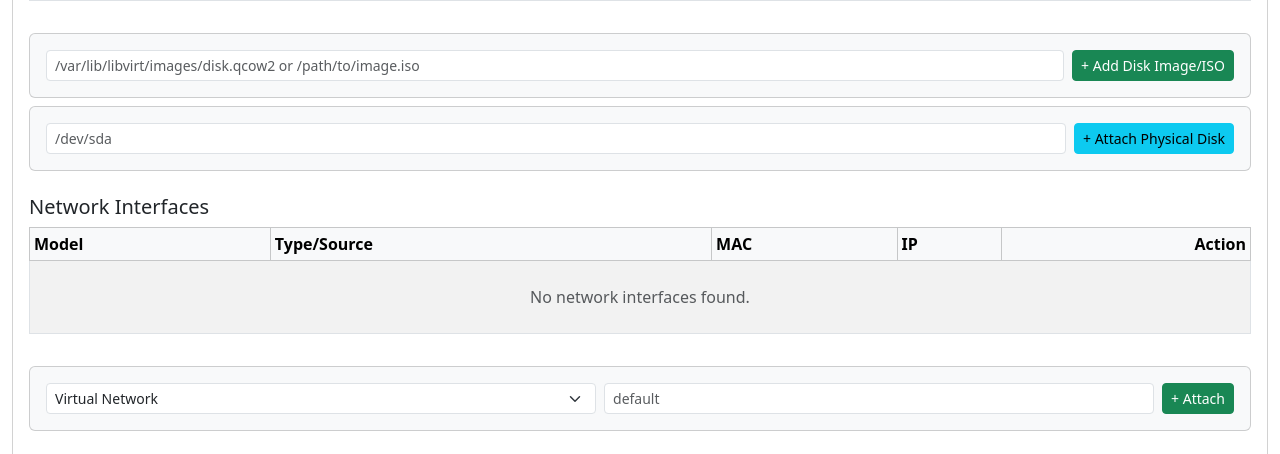
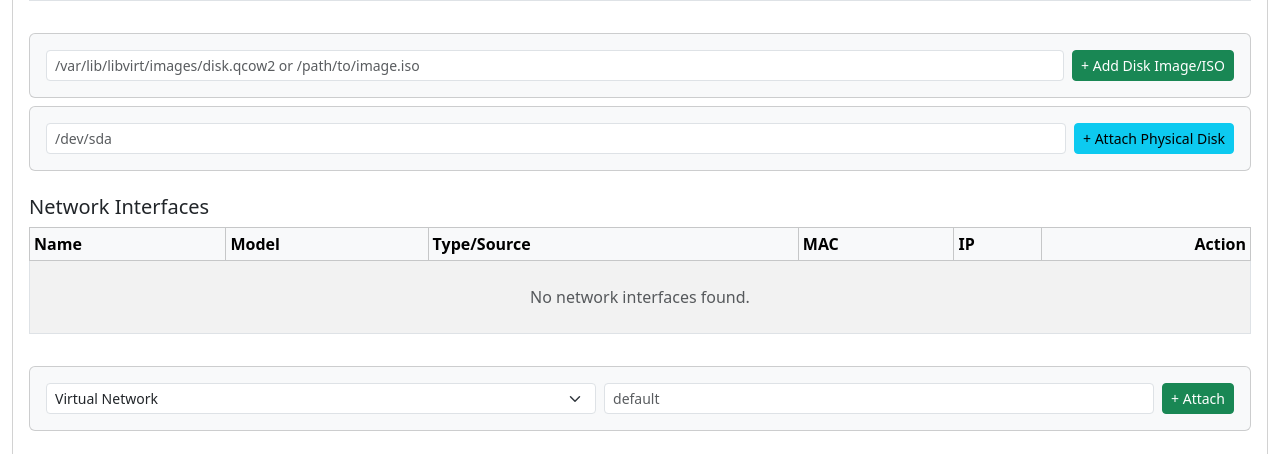
Before and after one commit to zeshaq/vm-manager, a Flask app: template templates/view.html in a window 1280 px wide. Shown: the part 614-1068 px from the top of the page. Run offline with Flask 3, Linux system fonts and the light colour scheme; the template is opened without the code that fills it, so the values that code supplies are empty; the visitor is signed in with stand-in values (Sample User, id 1); parts of the project's set-up code (start-up, migrations or seed data) failed here and were passed over.

Commit message:
mem info fixed2

```diff
--- a/templates/view.html
+++ b/templates/view.html
@@ -204,7 +204,7 @@
 
         <!-- Sections for Network, Devices, Snapshots -->
         {% for section_title, items, columns, form_action, form_fields, form_button_text in [
-            ('Network Interfaces', vm.interfaces, ['Model', 'Type/Source', 'MAC', 'IP'], 'listing.add_interface', [('select', 'mode', {'network': 'Virtual Network', 'bridge': 'Host Bridge'}), ('text', 'source', 'default')], '+ Attach'),
+            ('Network Interfaces', vm.interfaces, ['Name', 'Model', 'Type/Source', 'MAC', 'IP'], 'listing.add_interface', [('select', 'mode', {'network': 'Virtual Network', 'bridge': 'Host Bridge'}), ('text', 'source', 'default')], '+ Attach'),
             ('PCI Passthrough Devices', vm.host_devices, ['Device', 'PCI ID'], 'listing.attach_device', [('select', 'pci_id', vm.available_devices)], '+ Attach Device'),
             ('Snapshots', vm.snapshots, ['Snapshot Name'], 'listing.create_snapshot', [('text', 'snapshot_name', 'e.g., before-update')], '+ Create')
         ] %}
@@ -225,6 +225,7 @@
                         <tr>
                             {% for col in columns %}
                                 <td>
+                                    {% if col == 'Name' %}<strong>{{ item.name }}</strong>{% endif %}
                                     {% if col == 'Device' %}<strong>{{ item.target or item.name }}</strong>{% endif %}
                                     {% if col == 'Source' %}{{ item.file }}{% endif %}
                                     {% if col == 'Type' %}{{ item.device }}{% endif %}
--- a/views/listing.py
+++ b/views/listing.py
@@ -280,29 +280,37 @@ def view_vm(uuid):
                 disks.append(disk_data)
 
             # --- 2. Interfaces & Boot Order ---
-            interfaces = []
-            for iface in tree.findall('devices/interface'):
-                mac = iface.find('mac').get('address') if iface.find('mac') is not None else 'N/A'
-                model = iface.find('model').get('type') if iface.find('model') is not None else 'Default'
+# --- 2. Interfaces & Boot Order ---
+interfaces = []
+for iface in tree.findall('devices/interface'):
+    mac = iface.find('mac').get('address') if iface.find('mac') is not None else 'N/A'
+    model = iface.find('model').get('type') if iface.find('model') is not None else 'Default'
 
-                net_source = "Unknown"
-                source = iface.find('source')
-                if source is not None:
-                    net_source = source.get('network') or source.get('bridge') or source.get('dev') or "Unknown"
+    net_source = "Unknown"
+    source = iface.find('source')
+    if source is not None:
+        net_source = source.get('network') or source.get('bridge') or source.get('dev') or "Unknown"
 
-                boot = iface.find('boot')
-                if boot is not None:
-                    order = boot.get('order')
-                    if order in ['1', '2']:
-                        current_boot[order] = "network"
+    # Interface target name (host-side, e.g. vnet0) if present
+    target_dev = "N/A"
+    target = iface.find('target')
+    if target is not None and target.get('dev'):
+        target_dev = target.get('dev')
 
-                interfaces.append({
-                    'mac': mac,
-                    'model': model,
-                    'network': net_source,
-                    'type': iface.get('type'),
-                    'ips': []
-                })
+    boot = iface.find('boot')
+    if boot is not None:
+        order = boot.get('order')
+        if order in ['1', '2']:
+            current_boot[order] = "network"
+
+    interfaces.append({
+        'name': target_dev,
+        'mac': mac,
+        'model': model,
+        'network': net_source,
+        'type': iface.get('type'),
+        'ips': []
+    })
 
             # --- 3. Host GPUs (Passthrough) ---
             hostdevs = []
@@ -332,15 +340,21 @@ def view_vm(uuid):
                         })
 
             # --- 4. Live IPs ---
-            if info[0] == libvirt.VIR_DOMAIN_RUNNING:
-                try:
-                    live_dom = conn.lookupByUUIDString(uuid)
-                    ifaces_info = live_dom.interfaceAddresses(libvirt.VIR_DOMAIN_INTERFACE_ADDRESSES_SRC_LEASE, 0)
-                    for _, val in ifaces_info.items():
-                        for k_iface in interfaces:
-                            if k_iface['mac'] == val.get('hwaddr'):
-                                k_iface['ips'] = [ip['addr'] for ip in val.get('addrs', [])]
-                except: pass
+# --- 4. Live IPs ---
+if info[0] == libvirt.VIR_DOMAIN_RUNNING:
+    try:
+        live_dom = conn.lookupByUUIDString(uuid)
+        ifaces_info = live_dom.interfaceAddresses(libvirt.VIR_DOMAIN_INTERFACE_ADDRESSES_SRC_LEASE, 0)
+
+        for iface_name, val in ifaces_info.items():
+            for k_iface in interfaces:
+                if k_iface['mac'] == val.get('hwaddr'):
+                    k_iface['ips'] = [ip['addr'] for ip in val.get('addrs', [])]
+                    # Prefer the live name (if any) over XML target dev
+                    if iface_name:
+                        k_iface['name'] = iface_name
+    except:
+        pass
 
             # --- 5. Build Boot Device List (for drag-and-drop) ---
             all_boot_options = []
```
